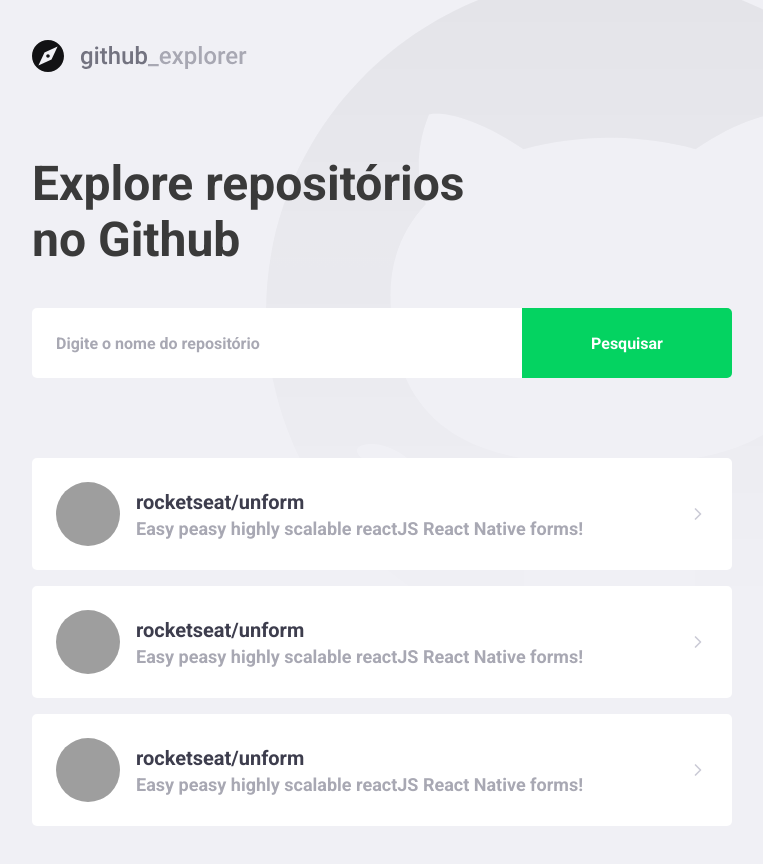
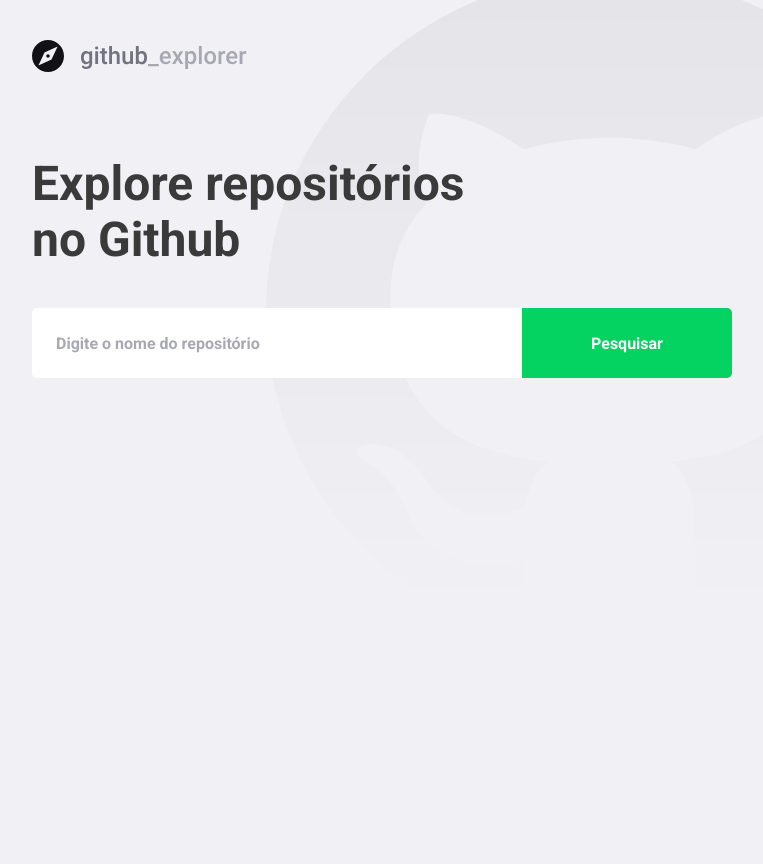
Before and after one commit to cvieira850/github-exporer, a React (Create React App) app: page / in a window 1280 px wide. Shown: the whole page, without its empty margins (148-911 px from the left). After the commit the page ends 800 px from the top, so only its background shows below. Built offline with nearby package versions, Linux system fonts and the light colour scheme; grey boxes are pictures that could not be loaded.

Commit message:
Connecting to github API

```diff
--- a/package.json
+++ b/package.json
@@ -10,6 +10,7 @@
     "@types/node": "^12.0.0",
     "@types/react": "^16.9.0",
     "@types/react-dom": "^16.9.0",
+    "axios": "^0.19.2",
     "polished": "^3.5.2",
     "react": "^16.13.1",
     "react-dom": "^16.13.1",
--- a/src/pages/Dashboard/index.tsx
+++ b/src/pages/Dashboard/index.tsx
@@ -1,49 +1,62 @@
-import React from 'react';
+import React, { useState, FormEvent } from 'react';
 import { FiChevronRight } from 'react-icons/fi'
 
+import api from '../../services/api';
 import logoImg from '../../assets/logo.svg';
 
 import { Title, Form, Repositories } from './style';
 
+interface Repository {
+  full_name: string;
+  description: string;
+  owner: {
+    login: string;
+    avatar_url: string;
+  };
+}
+
 const Dashboard: React.FC = () => {
+  const [newRepo, setNewRepo] = useState('');
+  const [repositories, setRepositories] = useState<Repository[]>([]);
+
+  async function handleAddRepository(event: FormEvent<HTMLFormElement>): Promise<void> {
+    event.preventDefault();
+
+    const response = await api.get<Repository>(`repos/${newRepo}`);
+
+    const repository = response.data;
+
+    setRepositories([...repositories, repository]);
+    setNewRepo('');
+  }
+
   return (
     <>
       <img src={logoImg} alt="Github Explorer" />
       <Title>Explore repositórios no Github</Title>
 
-      <Form action="" >
-        <input placeholder="Digite o nome do repositório"type="text"/>
+      <Form onSubmit={handleAddRepository} >
+        <input
+          value={newRepo}
+          onChange={(e) => setNewRepo(e.target.value)}
+        placeholder="Digite o nome do repositório"type="text"/>
         <button type="submit">Pesquisar</button>
       </Form>
 
       <Repositories>
-        <a href="teste">
-          <img src="https://avatars3.githubusercontent.com/u/45169261?s=460&u=16cae4a6a0db89ff9dc027fd1e487ee07d421647&v=4" alt="Caio Vieira"/>
+        { repositories.map(repository => (
+          <a key={repository.full_name} href="teste">
+          <img
+            src={repository.owner.avatar_url}
+            alt={repository.owner.login}/>
           <div>
-            <strong>rocketseat/unform</strong>
-            <p>Easy peasy highly scalable reactJS React Native forms!</p>
+            <strong>{repository.full_name}</strong>
+            <p>{repository.description}</p>
           </div>
 
           <FiChevronRight size={20} />
         </a>
-        <a href="teste">
-          <img src="https://avatars3.githubusercontent.com/u/45169261?s=460&u=16cae4a6a0db89ff9dc027fd1e487ee07d421647&v=4" alt="Caio Vieira"/>
-          <div>
-            <strong>rocketseat/unform</strong>
-            <p>Easy peasy highly scalable reactJS React Native forms!</p>
-          </div>
-
-          <FiChevronRight size={20} />
-        </a>
-        <a href="teste">
-          <img src="https://avatars3.githubusercontent.com/u/45169261?s=460&u=16cae4a6a0db89ff9dc027fd1e487ee07d421647&v=4" alt="Caio Vieira"/>
-          <div>
-            <strong>rocketseat/unform</strong>
-            <p>Easy peasy highly scalable reactJS React Native forms!</p>
-          </div>
-
-          <FiChevronRight size={20} />
-        </a>
+        ))}
       </Repositories>
     </>
   );
--- a/src/pages/Dashboard/style.ts
+++ b/src/pages/Dashboard/style.ts
@@ -75,7 +75,8 @@
     }
 
     div {
-      margin-left: 16px;
+      margin: 0 16px;
+      flex: 1;
 
       strong {
         font-size: 20px;
--- /dev/null
+++ b/src/services/api.ts
@@ -0,0 +1,7 @@
+import axios from 'axios';
+
+ const api = axios.create({
+  baseURL: 'https://api.github.com',
+});
+
+export default api;
```
Also changed, not shown: .eslintrc.json, 1 other file (tests, documents, lock files or other folders).
